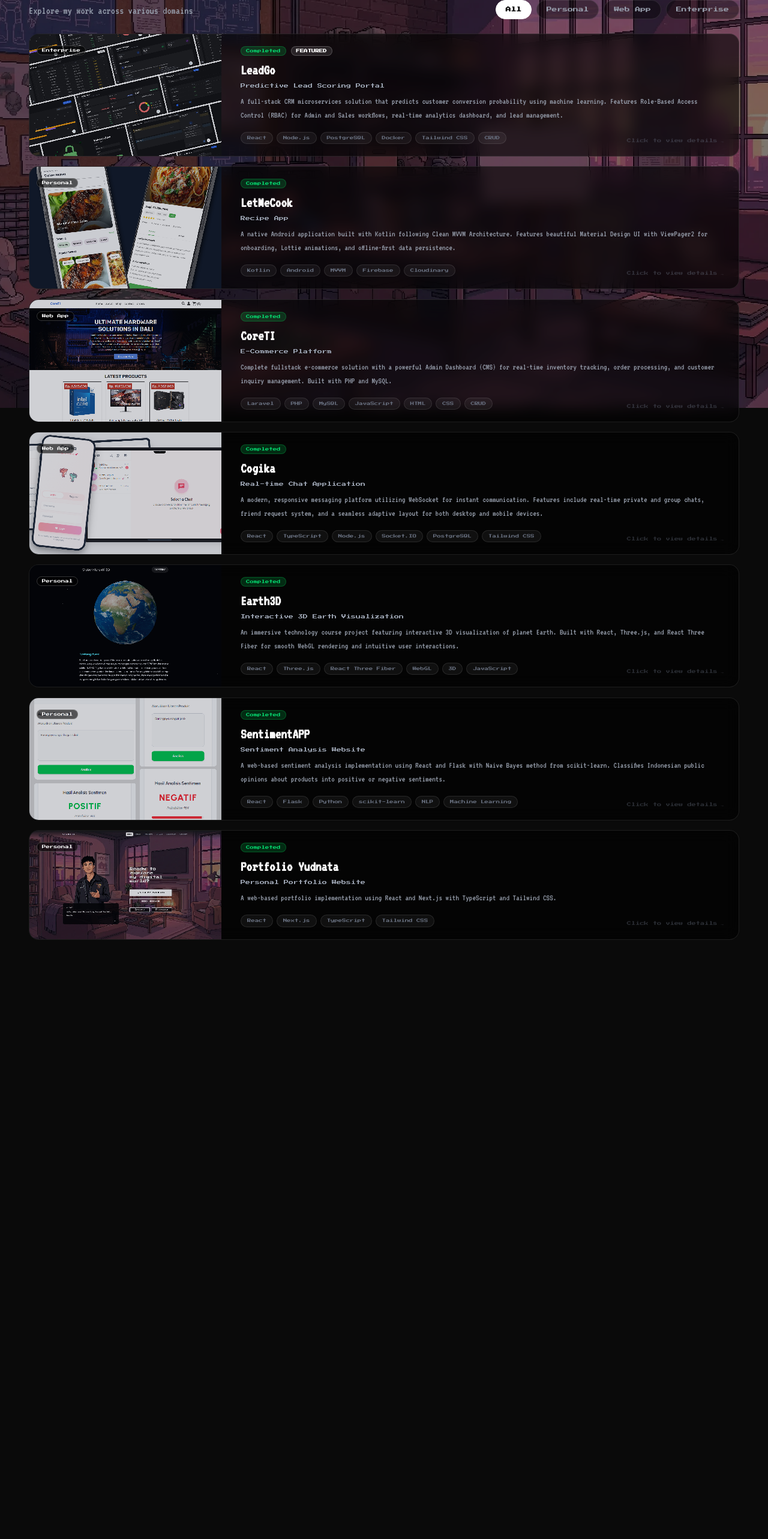
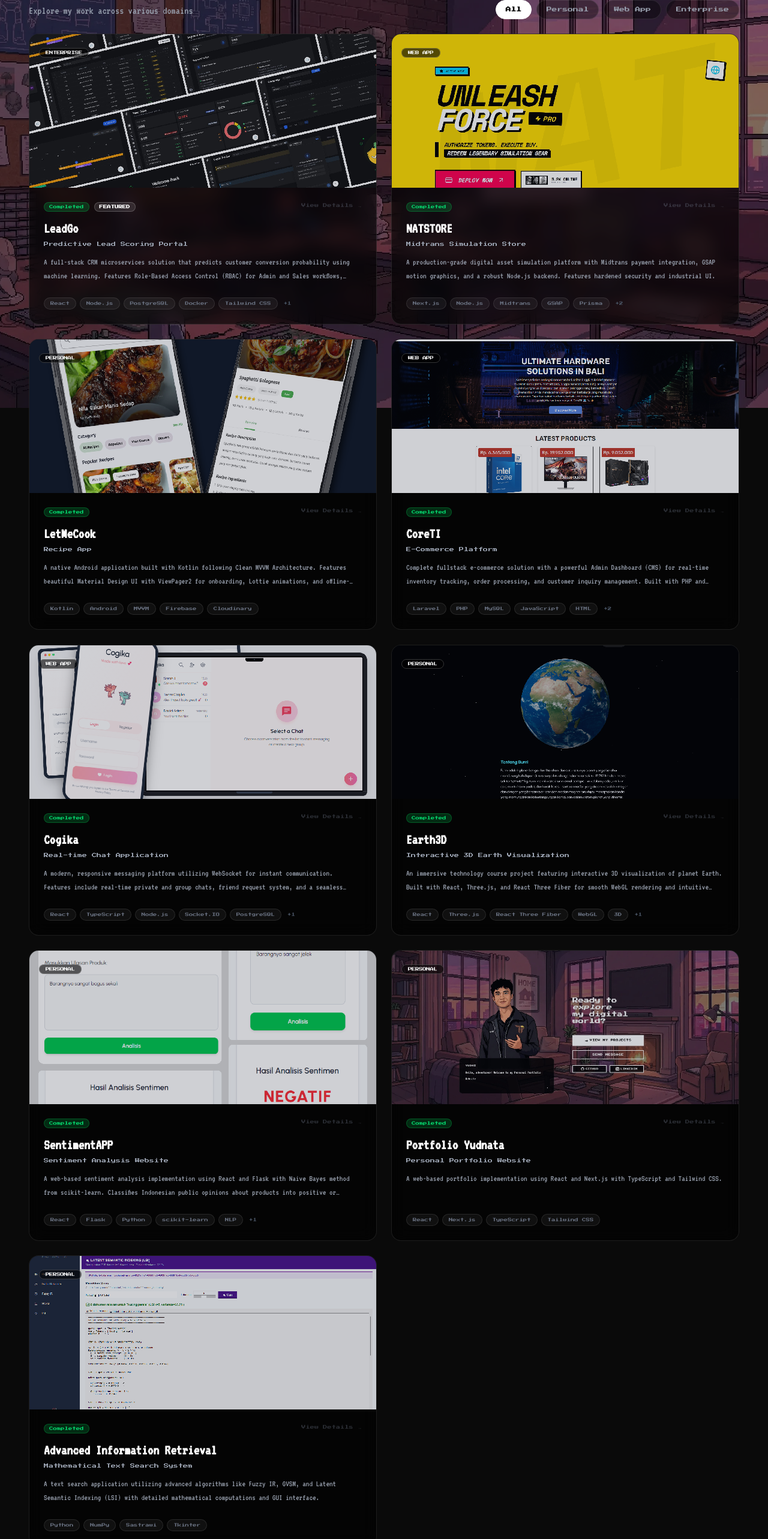
Before and after one commit to yudnata/portfolio-website, a Next.js app: page /projects in a window 1280 px wide. Shown: the part 120-2686 px from the top of the page at 60% size. Before the commit the page ends 1734 px from the top, so only its background shows below. Built offline with nearby package versions, Linux system fonts and the light colour scheme.

Commit message:
feat(ui/data): revamp projects layout to 2-column grid, add new projects, and update academic GPA to 3.82

```diff
--- a/app/about/AboutContent.tsx
+++ b/app/about/AboutContent.tsx
@@ -44,7 +44,7 @@ export default function AboutContent() {
                 <strong className="text-white">Gede Yudhi Adinata Putra Kurniawan</strong>. I&apos;m
                 an Information Technology student at{' '}
                 <strong className="text-white">Udayana University</strong>, Bali with a current GPA
-                of 3.77. I&apos;m passionate about building{' '}
+                of 3.82. I&apos;m passionate about building{' '}
                 <span className="text-white font-bold">modern, user-centered web applications</span>{' '}
                 that solve real problems.
               </p>
--- a/app/about/page.tsx
+++ b/app/about/page.tsx
@@ -6,7 +6,7 @@ const BASE_URL = 'https://yudnata-portfolio.vercel.app';
 export const metadata: Metadata = {
   title: 'About Me — Fullstack Developer from Bali',
   description:
-    'About Gede Yudhi Adinata Putra Kurniawan (Yudnata) — Fullstack Developer & IT student at Udayana University, Bali. Specialized in React, Node.js, TypeScript, and modern web development. GPA 3.77.',
+    'About Gede Yudhi Adinata Putra Kurniawan (Yudnata) — Fullstack Developer & IT student at Udayana University, Bali. Specialized in React, Node.js, TypeScript, and modern web development. GPA 3.82.',
   keywords: [
     'Yudhi Adinata about',
     'Yudnata developer',
@@ -58,7 +58,7 @@ const aboutJsonLd = [
       alternateName: ['Yudhi Adinata', 'Yudnata'],
       jobTitle: 'Fullstack Developer',
       description:
-        'Information Technology student at Udayana University with GPA 3.77. Passionate about building modern, user-centered web applications.',
+        'Information Technology student at Udayana University with GPA 3.82. Passionate about building modern, user-centered web applications.',
       address: {
         '@type': 'PostalAddress',
         addressLocality: 'Denpasar',
--- a/app/education/page.tsx
+++ b/app/education/page.tsx
@@ -6,7 +6,7 @@ const BASE_URL = 'https://yudnata-portfolio.vercel.app';
 export const metadata: Metadata = {
   title: 'Education & Academic Background',
   description:
-    'Education background of Gede Yudhi Adinata Putra Kurniawan — Information Technology student at Udayana University, Bali with 3.77 GPA. Fullstack Developer training at Dicoding & Accenture Asah Program.',
+    'Education background of Gede Yudhi Adinata Putra Kurniawan — Information Technology student at Udayana University, Bali with 3.82 GPA. Fullstack Developer training at Dicoding & Accenture Asah Program.',
   keywords: [
     'Yudhi Adinata education',
     'Udayana University IT student',
@@ -38,7 +38,7 @@ export const metadata: Metadata = {
     card: 'summary_large_image',
     title: 'Education & Academic Background | Yudhi Adinata',
     description:
-      'IT student at Udayana University (GPA 3.77). Fullstack Developer at Dicoding & Accenture.',
+      'IT student at Udayana University (GPA 3.82). Fullstack Developer at Dicoding & Accenture.',
     images: ['/images/education.webp'],
     creator: '@yudnata',
   },
--- a/app/projects/ProjectsContent.tsx
+++ b/app/projects/ProjectsContent.tsx
@@ -81,7 +81,7 @@ export default function ProjectsContent() {
             </nav>
           </header>
 
-          <section className="flex flex-col gap-4">
+          <section className="grid grid-cols-1 lg:grid-cols-2 gap-6">
             {filteredProjects.map((project, index) => (
               <article
                 key={`${activeCategory}-${project.id}`}
@@ -91,36 +91,36 @@ export default function ProjectsContent() {
                   transition-all duration-300 hover:bg-black/70 hover:border-white/20
                   hover:shadow-[0_0_30px_rgba(255,255,255,0.05)]
                   ${isDesktop ? 'cursor-pointer' : 'cursor-default'}
-                  group animate-card-fade opacity-0 flex flex-col md:flex-row
+                  group animate-card-fade opacity-0 flex flex-col
                 `}
                 style={{
                   animationDelay: isFirstLoad ? `${0.7 + index * 0.1}s` : `${index * 0.05}s`,
                 }}
               >
-                <figure className="relative w-full md:w-64 lg:w-80 h-48 md:h-auto bg-gray-900 overflow-hidden shrink-0">
+                <figure className="relative w-full h-52 md:h-64 bg-gray-900 overflow-hidden shrink-0">
                   {project.image ? (
                     <Image
                       src={project.image}
                       alt={project.title}
                       fill
-                      sizes="(max-width: 768px) 100vw, (max-width: 1024px) 256px, 320px"
+                      sizes="(max-width: 768px) 100vw, (max-width: 1024px) 50vw, 33vw"
                       quality={100}
-                      className="object-cover object-center transition-all duration-500 opacity-80 group-hover:opacity-100"
+                      className="object-cover object-center transition-all duration-500 opacity-80 group-hover:opacity-100 group-hover:scale-105"
                     />
                   ) : (
                     <div className="w-full h-full flex items-center justify-center bg-linear-to-br from-gray-800 to-black">
                       <span className="font-pixel text-[0.4rem] text-gray-500">NO IMAGE</span>
                     </div>
                   )}
-                  <div className="absolute top-3 left-3">
-                    <span className="font-pixel text-[0.4rem] bg-black/60 backdrop-blur-md text-white border border-white/20 px-2 py-1 rounded-full">
+                  <div className="absolute top-4 left-4">
+                    <span className="font-pixel text-[0.4rem] bg-black/60 backdrop-blur-md text-white border border-white/20 px-2.5 py-1 rounded-full uppercase tracking-tighter">
                       {project.category}
                     </span>
                   </div>
                 </figure>
 
-                <div className="p-4 md:py-5 md:px-8 flex flex-col justify-center flex-1 relative">
-                  <div className="flex items-center gap-2 mb-2">
+                <div className="p-6 flex flex-col flex-1 relative">
+                  <div className="flex items-center gap-2 mb-3">
                     <span
                       className={`font-pixel text-[0.4rem] px-2 py-0.5 rounded-full border ${
                         project.status === 'Completed'
@@ -140,13 +140,13 @@ export default function ProjectsContent() {
                   <h3 className="font-retro text-xl md:text-2xl text-white font-bold mb-1 group-hover:text-primary transition-colors">
                     {project.title}
                   </h3>
-                  <p className="font-pixel text-[0.5rem] text-gray-400 mb-2">{project.subtitle}</p>
-                  <p className="font-retro text-sm text-gray-400 leading-relaxed mb-4 line-clamp-2">
+                  <p className="font-pixel text-[0.5rem] text-gray-400 mb-3">{project.subtitle}</p>
+                  <p className="font-retro text-sm text-gray-400 leading-relaxed mb-6 line-clamp-2">
                     {project.description}
                   </p>
 
                   <div className="flex flex-wrap gap-1.5 mt-auto">
-                    {project.technologies.map((tech) => (
+                    {project.technologies.slice(0, 5).map((tech) => (
                       <span
                         key={tech}
                         className="font-pixel text-[0.4rem] text-gray-500 bg-white/5 border border-white/10 px-2.5 py-1 rounded-full"
@@ -154,12 +154,18 @@ export default function ProjectsContent() {
                         {tech}
                       </span>
                     ))}
+                    {project.technologies.length > 5 && (
+                      <span className="font-pixel text-[0.4rem] text-gray-600 self-center ml-1">
+                        +{project.technologies.length - 5}
+                      </span>
+                    )}
                   </div>
 
                   {isDesktop && (
-                    <div className="absolute bottom-5 right-6 font-pixel text-[0.45rem] text-gray-500 opacity-40 group-hover:opacity-100 group-hover:text-primary transition-all flex items-center gap-1 pointer-events-none">
-                      <span>Click to view details</span>
-                      <span className="group-hover:translate-x-1 transition-transform">→</span>
+                    <div className="absolute top-6 right-6 font-pixel text-[0.45rem] text-gray-500 opacity-40 group-hover:opacity-100 group-hover:text-primary transition-all flex items-center gap-1 pointer-events-none">
+                      <span className="group-hover:translate-x-1 transition-transform">
+                        View Details →
+                      </span>
                     </div>
                   )}
                 </div>
--- a/app/projects/page.tsx
+++ b/app/projects/page.tsx
@@ -6,7 +6,7 @@ const BASE_URL = 'https://yudnata-portfolio.vercel.app';
 export const metadata: Metadata = {
   title: 'Projects & Portfolio',
   description:
-    'Web development projects by Yudhi Adinata — LeadGo (CRM with ML), Cogika (real-time chat), CoreTI (e-commerce), LetMeCook (Android), Earth3D (Three.js), and more. Built with React, Node.js, TypeScript.',
+    'Web development projects by Yudhi Adinata — NATSTORE (Midtrans Store), LeadGo (CRM with ML), Advanced Information Retrieval (ASIR), and 6+ more. Built with React, Python, Node.js.',
   keywords: [
     'Yudhi Adinata projects',
     'Yudnata portfolio',
@@ -17,6 +17,9 @@ export const metadata: Metadata = {
     'Cogika chat app',
     'CoreTI e-commerce',
     'Next.js portfolio',
+    'NATSTORE Midtrans',
+    'Advanced Information Retrieval system',
+    'Python IR system',
   ],
   alternates: {
     canonical: `${BASE_URL}/projects`,
@@ -24,7 +27,7 @@ export const metadata: Metadata = {
   openGraph: {
     title: 'Projects & Portfolio | Yudhi Adinata',
     description:
-      'Explore 7+ web development projects: CRM with ML, real-time chat, e-commerce, 3D visualization, and more. Built with React, Node.js, TypeScript.',
+      'Explore 9+ web development projects: NATSTORE (Midtrans Store), CRM with ML, Information Retrieval (ASIR), real-time chat, and more.',
     url: `${BASE_URL}/projects`,
     images: [
       {
@@ -40,7 +43,7 @@ export const metadata: Metadata = {
     card: 'summary_large_image',
     title: 'Projects & Portfolio | Yudhi Adinata',
     description:
-      '7+ projects: CRM, real-time chat, e-commerce, 3D visualization. React, Node.js, TypeScript.',
+      '9+ projects: NATSTORE (Midtrans), CRM, IR System (ASIR), real-time chat, e-commerce. React, Python, Node.js.',
     images: ['/images/projects.webp'],
     creator: '@yudnata',
   },
@@ -64,43 +67,64 @@ const projectsJsonLd = [
           '@type': 'ListItem',
           position: 1,
           name: 'LeadGo — Predictive Lead Scoring Portal',
-          description: 'Full-stack CRM microservices with ML-based lead scoring, RBAC, and analytics dashboard.',
+          description:
+            'Full-stack CRM microservices with ML-based lead scoring, RBAC, and analytics dashboard.',
           url: 'https://github.com/yudnata/predictive-lead-scoring-portal',
         },
         {
           '@type': 'ListItem',
           position: 2,
+          name: 'NATSTORE — Midtrans Simulation Store',
+          description:
+            'Production-grade simulation store with Midtrans payment, GSAP animations, and Node.js backend.',
+          url: 'https://github.com/yudnata/midtrans-sims',
+        },
+        {
+          '@type': 'ListItem',
+          position: 3,
           name: 'Cogika — Real-time Chat Application',
-          description: 'Modern messaging platform with WebSocket, private/group chats, and friend system.',
+          description:
+            'Modern messaging platform with WebSocket, private/group chats, and friend system.',
           url: 'https://github.com/yudnata/cogika',
         },
         {
           '@type': 'ListItem',
-          position: 3,
+          position: 4,
           name: 'CoreTI — E-Commerce Platform',
-          description: 'Fullstack e-commerce with Admin Dashboard, inventory tracking, and order management.',
+          description:
+            'Fullstack e-commerce with Admin Dashboard, inventory tracking, and order management.',
           url: 'https://github.com/yudnata/CoreTI',
         },
         {
           '@type': 'ListItem',
-          position: 4,
+          position: 5,
           name: 'LetMeCook — Recipe Android App',
-          description: 'Native Android app with Kotlin, Clean MVVM, Lottie animations, and offline persistence.',
+          description:
+            'Native Android app with Kotlin, Clean MVVM, Lottie animations, and offline persistence.',
           url: 'https://github.com/yudnata/LetMeCook',
         },
         {
           '@type': 'ListItem',
-          position: 5,
+          position: 6,
           name: 'Earth3D — Interactive 3D Earth Visualization',
           description: 'Immersive 3D visualization with React, Three.js, and React Three Fiber.',
           url: 'https://github.com/yudnata/imersif-globe-3d',
         },
         {
           '@type': 'ListItem',
-          position: 6,
+          position: 7,
           name: 'SentimentAPP — Sentiment Analysis',
-          description: 'Sentiment analysis with React, Flask, and Naive Bayes for Indonesian product reviews.',
+          description:
+            'Sentiment analysis with React, Flask, and Naive Bayes for Indonesian product reviews.',
           url: 'https://github.com/yudnata/sentiment-analysis-app',
+        },
+        {
+          '@type': 'ListItem',
+          position: 8,
+          name: 'Advanced Information Retrieval — Mathematical Text Search',
+          description:
+            'Text search system with GVSM, LSI, and Fuzzy IR algorithms implemented in Python.',
+          url: 'https://github.com/yudnata/advanced-ir-system',
         },
       ],
     },
--- a/data/index.ts
+++ b/data/index.ts
@@ -32,6 +32,27 @@ export const projects: Project[] = [
     category: 'Enterprise',
     status: 'Completed',
     githubUrl: 'https://github.com/yudnata/predictive-lead-scoring-portal',
+  },
+  {
+    id: 'midtrans-sims',
+    title: 'NATSTORE',
+    subtitle: 'Midtrans Simulation Store',
+    description:
+      'A production-grade digital asset simulation platform with Midtrans payment integration, GSAP motion graphics, and a robust Node.js backend. Features hardened security and industrial UI.',
+    icon: '',
+    image: '/assets/projects/midtrans-sims.png',
+    technologies: [
+      'Next.js',
+      'Node.js',
+      'Midtrans',
+      'GSAP',
+      'Prisma',
+      'PostgreSQL',
+      'Tailwind CSS',
+    ],
+    category: 'Web App',
+    status: 'Completed',
+    githubUrl: 'https://github.com/yudnata/midtrans-sims',
   },
   {
     id: 'letmecook',
@@ -111,6 +132,19 @@ export const projects: Project[] = [
     status: 'Completed',
     githubUrl: 'https://github.com/yudnata/portfolio-website',
   },
+  {
+    id: 'asir-system',
+    title: 'Advanced Information Retrieval',
+    subtitle: 'Mathematical Text Search System',
+    description:
+      'A text search application utilizing advanced algorithms like Fuzzy IR, GVSM, and Latent Semantic Indexing (LSI) with detailed mathematical computations and GUI interface.',
+    icon: '',
+    image: '/assets/projects/ir-advance.png',
+    technologies: ['Python', 'NumPy', 'Sastrawi', 'Tkinter'],
+    category: 'Personal',
+    status: 'Completed',
+    githubUrl: 'https://github.com/yudnata/advanced-ir-system',
+  },
 ];
 
 export const educationList: Education[] = [
@@ -120,7 +154,7 @@ export const educationList: Education[] = [
     degree: 'Bachelor of Information Technology',
     period: 'Sep 2023 – Present',
     description:
-      'Information Technology Student with GPA 3.77/4.00. Actively engaged in student organizations focusing on design and publication.',
+      'Information Technology Student with GPA 3.82/4.00. Actively engaged in student organizations focusing on design and publication.',
     icon: '/icons/unud.png',
     achievements: [
       'GPA 3.82/ 4.00',
```
Also changed, not shown: public/assets/projects/ir-advance.png (added), public/assets/projects/midtrans-sims.png (added).
